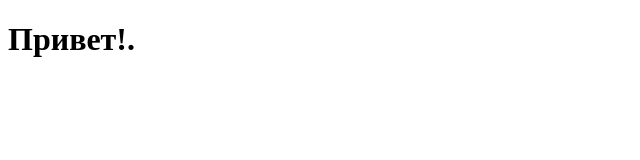
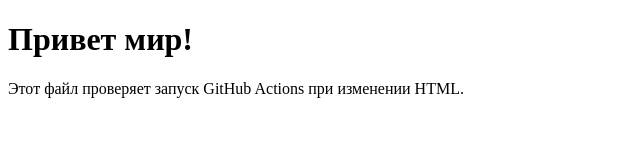
Before and after one commit to OscarAstraNYBNARDI/Rustam, a plain HTML site: page index.html in a window 1280 px wide. Shown: the whole page, without its empty margins (0-640 px from the left). Drawn offline with Linux system fonts and the light colour scheme.

Commit message:
Revise index.html for GitHub Actions testing
Updated HTML structure and added content for testing.

```diff
--- a/index.html
+++ b/index.html
@@ -1,7 +1,12 @@
 <!DOCTYPE html>
-<html>
-  <body>
-    <h1>Привет!.</h1>
-  </body>
+<html lang="ru">
+<head>
+  <meta charset="UTF-8">
+  <meta name="viewport" content="width=device-width, initial-scale=1.0">
+  <title>Тест HTML</title>
+</head>
+<body>
+  <h1>Привет мир!</h1>
+  <p>Этот файл проверяет запуск GitHub Actions при изменении HTML.</p>
+</body>
 </html>
-<!-- Проверка запуска -->
```
